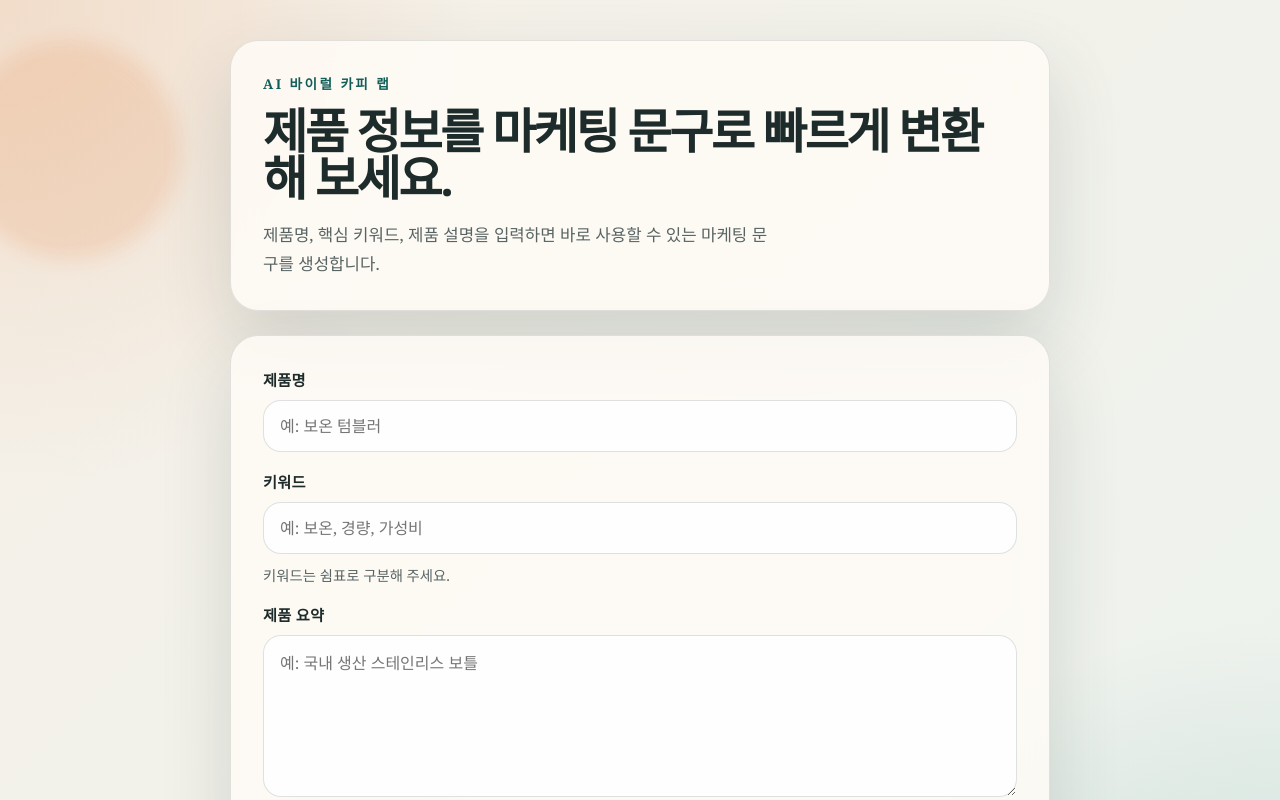
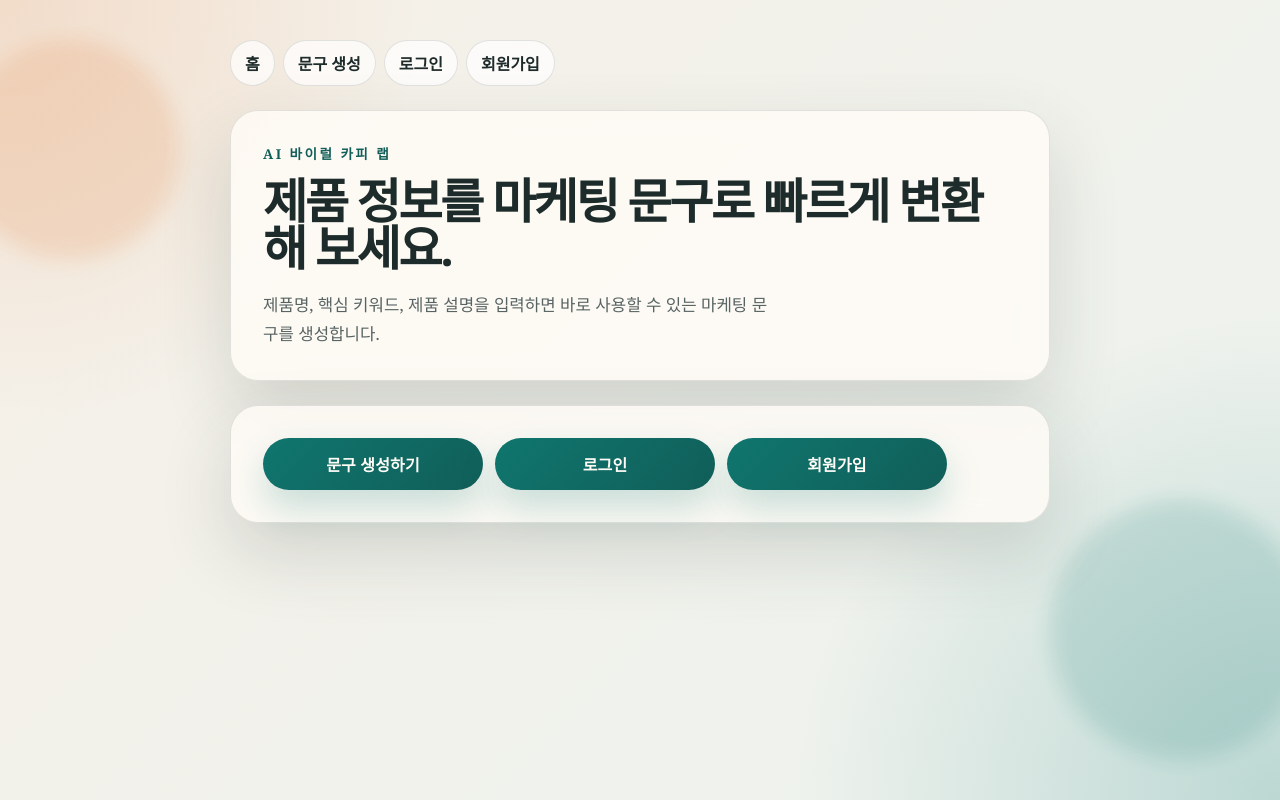
Before and after one commit to SKHU-AI-Projects-Archive/2026-1-Capstone-T02-ai-viral-marketing, a React (Vite) app in the folder frontend/: page / in a window 1280 px wide. Shown: the top 800 px of the page. Built offline with nearby package versions, Linux system fonts and the light colour scheme.

Commit message:
feat: add auth pages and simple client routing

```diff
--- a/frontend/src/App.tsx
+++ b/frontend/src/App.tsx
@@ -1,5 +1,6 @@
-import { ChangeEvent, FormEvent, useState } from "react";
+import { ChangeEvent, FormEvent, useEffect, useState } from "react";
 
+import { AuthPanel } from "./components/AuthPanel";
 import { MarketingForm } from "./components/MarketingForm";
 import { ResultPanel } from "./components/ResultPanel";
 import { SectionTitle } from "./components/SectionTitle";
@@ -16,6 +17,8 @@ type GenerateResponse = {
   generated_text: string;
 };
 
+type RoutePath = "/" | "/login" | "/signup" | "/generate";
+
 const INITIAL_FORM: FormState = {
   name: "",
   keywords: "",
@@ -27,9 +30,31 @@ const INITIAL_RESULT = {
   content: "아직 생성된 마케팅 문구가 없습니다.",
 };
 
+function getRoutePath(pathname: string): RoutePath {
+  if (pathname === "/login" || pathname === "/signup" || pathname === "/generate") {
+    return pathname;
+  }
+  return "/";
+}
+
 export function App() {
+  const [route, setRoute] = useState<RoutePath>(() => getRoutePath(window.location.pathname));
   const [form, setForm] = useState<FormState>(INITIAL_FORM);
   const [result, setResult] = useState(INITIAL_RESULT);
+
+  useEffect(() => {
+    function handlePopState() {
+      setRoute(getRoutePath(window.location.pathname));
+    }
+
+    window.addEventListener("popstate", handlePopState);
+    return () => window.removeEventListener("popstate", handlePopState);
+  }, []);
+
+  function navigate(nextRoute: RoutePath) {
+    window.history.pushState(null, "", nextRoute);
+    setRoute(nextRoute);
+  }
 
   function handleChange(event: ChangeEvent<HTMLInputElement | HTMLTextAreaElement>) {
     const { name, value } = event.target;
@@ -88,27 +113,20 @@ export function App() {
     }
   }
 
-  return (
-    <main className="page-shell">
-      <div className="backdrop backdrop--one" />
-      <div className="backdrop backdrop--two" />
-
-      <section
-        className="layout"
-        style={{
-          display: "flex",
-          flexDirection: "column",
-          width: "min(820px, 100%)",
-        }}
-      >
-        <article className="panel panel--intro">
-          <SectionTitle
-            eyebrow="AI 바이럴 카피 랩"
-            title="제품 정보를 마케팅 문구로 빠르게 변환해 보세요."
-            description="제품명, 핵심 키워드, 제품 설명을 입력하면 바로 사용할 수 있는 마케팅 문구를 생성합니다."
+  function renderRoute() {
+    if (route === "/login" || route === "/signup") {
+      return (
+        <article className="panel">
+          <AuthPanel
+            initialMode={route === "/signup" ? "signup" : "login"}
+            onModeChange={(mode) => navigate(mode === "signup" ? "/signup" : "/login")}
           />
         </article>
+      );
+    }
 
+    if (route === "/generate") {
+      return (
         <article className="panel panel--workspace">
           <MarketingForm
             form={form}
@@ -118,6 +136,56 @@ export function App() {
           />
           <ResultPanel status={result.status} content={result.content} />
         </article>
+      );
+    }
+
+    return (
+      <>
+        <article className="panel panel--intro">
+          <SectionTitle
+            eyebrow="AI 바이럴 카피 랩"
+            title="제품 정보를 마케팅 문구로 빠르게 변환해 보세요."
+            description="제품명, 핵심 키워드, 제품 설명을 입력하면 바로 사용할 수 있는 마케팅 문구를 생성합니다."
+          />
+        </article>
+
+        <article className="panel home-actions">
+          <button className="button" type="button" onClick={() => navigate("/generate")}>
+            문구 생성하기
+          </button>
+          <button className="button button--secondary" type="button" onClick={() => navigate("/login")}>
+            로그인
+          </button>
+          <button className="button button--secondary" type="button" onClick={() => navigate("/signup")}>
+            회원가입
+          </button>
+        </article>
+      </>
+    );
+  }
+
+  return (
+    <main className="page-shell">
+      <div className="backdrop backdrop--one" />
+      <div className="backdrop backdrop--two" />
+
+      <section className="layout layout--single">
+        <nav className="app-nav" aria-label="주요 메뉴">
+          <button className="app-nav__link" type="button" onClick={() => navigate("/")}>
+            홈
+          </button>
+          <button className="app-nav__link" type="button" onClick={() => navigate("/generate")}>
+            문구 생성
+          </button>
+          <button className="app-nav__link" type="button" onClick={() => navigate("/login")}>
+            로그인
+          </button>
+          <button className="app-nav__link" type="button" onClick={() => navigate("/signup")}>
+            회원가입
+          </button>
+        </nav>
+
+        {renderRoute()}
       </section>
     </main>
   );
--- /dev/null
+++ b/frontend/src/components/AuthPanel.tsx
@@ -0,0 +1,160 @@
+import { ChangeEvent, FormEvent, useEffect, useState } from "react";
+
+import { TextInput } from "./TextInput";
+
+export type AuthMode = "login" | "signup";
+
+type AuthForm = {
+  name: string;
+  email: string;
+  password: string;
+};
+
+const INITIAL_AUTH_FORM: AuthForm = {
+  name: "",
+  email: "",
+  password: "",
+};
+
+type AuthPanelProps = {
+  initialMode?: AuthMode;
+  onModeChange?: (mode: AuthMode) => void;
+};
+
+export function AuthPanel({ initialMode = "login", onModeChange }: AuthPanelProps) {
+  const [mode, setMode] = useState<AuthMode>(initialMode);
+  const [form, setForm] = useState<AuthForm>(INITIAL_AUTH_FORM);
+  const [userEmail, setUserEmail] = useState("");
+  const [message, setMessage] = useState("");
+
+  const isSignup = mode === "signup";
+
+  useEffect(() => {
+    setMode(initialMode);
+    setMessage("");
+  }, [initialMode]);
+
+  function handleChange(event: ChangeEvent<HTMLInputElement>) {
+    const { name, value } = event.target;
+    setForm((current) => ({ ...current, [name]: value }));
+  }
+
+  function handleModeChange(nextMode: AuthMode) {
+    setMode(nextMode);
+    setMessage("");
+    onModeChange?.(nextMode);
+  }
+
+  function handleSubmit(event: FormEvent<HTMLFormElement>) {
+    event.preventDefault();
+
+    const email = form.email.trim();
+    const name = form.name.trim();
+    const password = form.password.trim();
+
+    if (isSignup && !name) {
+      setMessage("이름을 입력해 주세요.");
+      return;
+    }
+
+    if (!email || !password) {
+      setMessage("이메일과 비밀번호를 입력해 주세요.");
+      return;
+    }
+
+    if (password.length < 6) {
+      setMessage("비밀번호는 6자 이상으로 입력해 주세요.");
+      return;
+    }
+
+    setUserEmail(email);
+    setForm(INITIAL_AUTH_FORM);
+    setMessage(isSignup ? "회원가입이 완료되었습니다." : "로그인되었습니다.");
+  }
+
+  function handleLogout() {
+    setUserEmail("");
+    setMessage("로그아웃되었습니다.");
+  }
+
+  return (
+    <section className="auth-panel" aria-label="회원가입 및 로그인">
+      <div className="auth-panel__header">
+        <div>
+          <p className="auth-panel__eyebrow">Account</p>
+          <h2>회원가입 및 로그인</h2>
+        </div>
+        {userEmail ? (
+          <button className="button button--secondary" type="button" onClick={handleLogout}>
+            로그아웃
+          </button>
+        ) : null}
+      </div>
+
+      {userEmail ? (
+        <p className="auth-panel__status">{userEmail} 계정으로 이용 중입니다.</p>
+      ) : (
+        <>
+          <div className="auth-panel__tabs" role="tablist" aria-label="인증 방식">
+            <button
+              className={`auth-panel__tab${mode === "login" ? " auth-panel__tab--active" : ""}`}
+              type="button"
+              onClick={() => handleModeChange("login")}
+            >
+              로그인
+            </button>
+            <button
+              className={`auth-panel__tab${isSignup ? " auth-panel__tab--active" : ""}`}
+              type="button"
+              onClick={() => handleModeChange("signup")}
+            >
+              회원가입
+            </button>
+          </div>
+
+          <form className="auth-form" onSubmit={handleSubmit}>
+            {isSignup ? (
+              <TextInput
+                label="이름"
+                name="name"
+                type="text"
+                placeholder="예: 홍길동"
+                value={form.name}
+                onChange={handleChange}
+                autoComplete="name"
+              />
+            ) : null}
+
+            <TextInput
+              label="이메일"
+              name="email"
+              type="email"
+              placeholder="you@example.com"
+              value={form.email}
+              onChange={handleChange}
+              autoComplete="email"
+              required
+            />
+
+            <TextInput
+              label="비밀번호"
+              name="password"
+              type="password"
+              placeholder="6자 이상"
+              value={form.password}
+              onChange={handleChange}
+              autoComplete={isSignup ? "new-password" : "current-password"}
+              required
+            />
+
+            <button className="button" type="submit">
+              {isSignup ? "회원가입" : "로그인"}
+            </button>
+          </form>
+        </>
+      )}
+
+      {message ? <p className="auth-panel__message">{message}</p> : null}
+    </section>
+  );
+}
--- a/frontend/src/styles.css
+++ b/frontend/src/styles.css
@@ -76,6 +76,28 @@ textarea {
   margin: 0 auto;
 }
 
+.layout--single {
+  display: flex;
+  flex-direction: column;
+  width: min(820px, 100%);
+}
+
+.app-nav {
+  display: flex;
+  flex-wrap: wrap;
+  gap: 8px;
+}
+
+.app-nav__link {
+  padding: 10px 14px;
+  border: 1px solid var(--line);
+  border-radius: 999px;
+  background: rgba(255, 255, 255, 0.7);
+  color: var(--ink);
+  cursor: pointer;
+  font-weight: 700;
+}
+
 .panel {
   padding: 32px;
   border: 1px solid var(--line);
@@ -139,6 +161,76 @@ textarea {
 .panel--workspace {
   display: grid;
   gap: 18px;
+}
+
+.home-actions {
+  display: flex;
+  flex-wrap: wrap;
+  gap: 12px;
+}
+
+.auth-panel,
+.auth-form {
+  display: grid;
+  gap: 18px;
+}
+
+.auth-panel__header {
+  display: flex;
+  align-items: center;
+  justify-content: space-between;
+  gap: 16px;
+}
+
+.auth-panel__header h2 {
+  margin: 0;
+  font-size: 1.25rem;
+}
+
+.auth-panel__eyebrow {
+  margin: 0 0 6px;
+  color: var(--accent-strong);
+  font-size: 0.78rem;
+  font-weight: 700;
+  letter-spacing: 0.16em;
+  text-transform: uppercase;
+}
+
+.auth-panel__tabs {
+  display: grid;
+  grid-template-columns: repeat(2, 1fr);
+  gap: 8px;
+}
+
+.auth-panel__tab {
+  padding: 12px 14px;
+  border: 1px solid var(--line);
+  border-radius: 999px;
+  background: rgba(255, 255, 255, 0.62);
+  color: var(--muted);
+  cursor: pointer;
+  font-weight: 700;
+}
+
+.auth-panel__tab--active {
+  border-color: rgba(15, 118, 110, 0.38);
+  background: rgba(15, 118, 110, 0.12);
+  color: var(--accent-strong);
+}
+
+.auth-panel__status,
+.auth-panel__message {
+  margin: 0;
+  color: var(--muted);
+  line-height: 1.6;
+}
+
+.button--secondary {
+  min-width: 0;
+  padding: 10px 14px;
+  background: rgba(29, 43, 42, 0.08);
+  color: var(--ink);
+  box-shadow: none;
 }
 
 .composer {
@@ -297,4 +389,9 @@ textarea {
     align-items: flex-start;
     flex-direction: column;
   }
+
+  .auth-panel__header {
+    align-items: flex-start;
+    flex-direction: column;
+  }
 }
```
Also changed, not shown: 1 other file (tests, documents, lock files or other folders).
